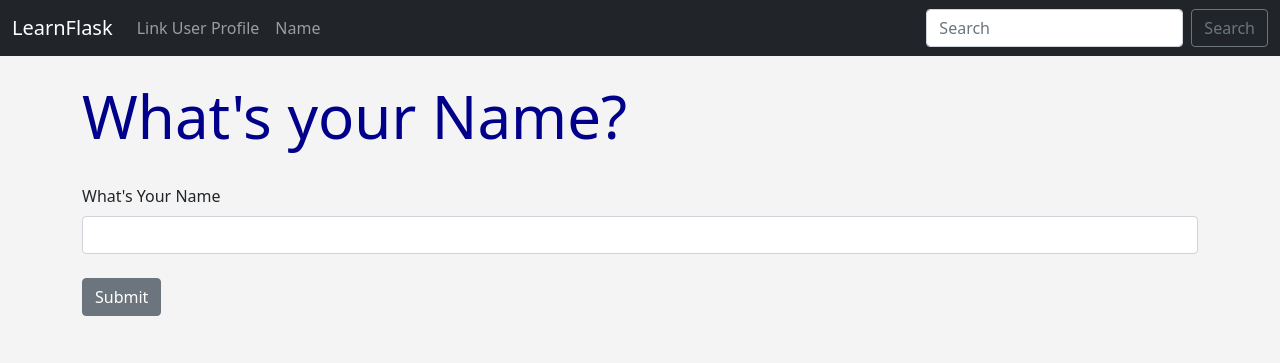
After one commit to harshitadharamansharma/Flask_prac, a Flask app: page /name in a window 1280 px wide. The commit adds this page. Shown: the top 363 px of the page. Run offline with Flask 3, Linux system fonts and the light colour scheme.

Commit message:
second commit

```diff
--- a/app.py
+++ b/app.py
@@ -1,8 +1,32 @@
 from flask import Flask, render_template
+from flask_wtf import FlaskForm
+from wtforms import StringField, SubmitField  # not only a flask thing; framework agnostic form system
+from wtforms.validators import DataRequired
+from flask import flash
 
 
 # Create a flask instance
 app = Flask(__name__)
+app.config['SECRET_KEY']="MY SECRET KEY THAT NO ONE IS SUPPOSED TO KNOW"
+
+#Create a form class
+class NamerForm(FlaskForm):
+    name = StringField("What's Your Name", validators=[DataRequired()])
+    submit = SubmitField("Submit")
+
+
+# BooleanField
+# DataFields
+# DateTimeField
+# RadioField
+# TextAreaField
+
+
+## Validators
+# DataRequired
+# IPAdress
+# flask-WTF docs
+
 
 
 # Create  a route decorator
@@ -17,6 +41,7 @@ app = Flask(__name__)
 def index():
     nname = "haha"
     stuff = "This is <strong>Bold</strong> text."
+    flash("Welcome to our Website!")
     return render_template("index.html", user_name = nname, Stuff_html = stuff)
 
 # FILTERS
@@ -42,7 +67,9 @@ def user(name):
     First_name = name  #"MYMYName"
     stuff = "This is <strong>Bold</strong> Text"
     LList = ["haaha", "dfdfg", "sdsdf", "fklklkd"]
-    return render_template("user.html", First_name=First_name, stuff = stuff, name_list=LList)
+    pizza_list = ["mashroom", "Sweet corn", "cheeze", 67]
+    return render_template("user.html", First_name=First_name, stuff = stuff, name_list=LList, Pizza_Menu = pizza_list)
+
 
 
 #Create custom error Pages
@@ -61,3 +88,17 @@ def internal_server(e):
 
 # if __name__ == '__main__':
 #     index()
+
+
+@app.route('/name', methods=['GET', 'POST'])
+# you usually post a form and get a web page as a response
+def name():
+    name = None
+    form = NamerForm()    # NameerForm class's obhject created by us
+    # Validate Form
+    if form.validate_on_submit():
+        name = form.name.data
+        form.name.data = ''
+        flash("Form Submitted Successfully!")
+
+    return render_template("name.html", name = name, form = form)
--- /dev/null
+++ b/static/css/style.css
@@ -0,0 +1,14 @@
+h1 {
+    color: darkblue;
+    font-size: 60px;
+}
+
+body{
+    background: #f4f4f4;
+
+}
+
+#demo{
+    font-size: 12px;
+    color: darkblue;
+}
--- /dev/null
+++ b/static/js/myfile.js
@@ -0,0 +1 @@
+document.getElementById('demo').innerHTML = "This was created with Javascript"
--- a/templates/404.html
+++ b/templates/404.html
@@ -1,6 +1,12 @@
+{% extends 'base.html' %}
+
+{% block content %}
+
     <br>
     <center>
         <h1>404 Error
         </h1>
         <p>Page Not Found - Try Again...</p>
     </center>
+
+{% endblock %}
--- a/templates/500.html
+++ b/templates/500.html
@@ -1,6 +1,11 @@
+{% extends 'base.html' %}
+
+{% block content %}
     <br>
         <center>
             <h1>500 Internal Server Error
             </h1>
             <p>Try Again...</p>
         </center>
+
+{% endblock %}
--- a/templates/base.html
+++ b/templates/base.html
@@ -0,0 +1,47 @@
+<!doctype html>
+<html lang="en">
+  <head>
+    <!-- Required meta tags -->
+    <meta charset="utf-8">
+    <meta name="viewport" content="width=device-width, initial-scale=1">
+
+    <!-- Bootstrap CSS -->
+    <link href="https://cdn.jsdelivr.net/npm/bootstrap@5.0.2/dist/css/bootstrap.min.css" rel="stylesheet" integrity="sha384-EVSTQN3/azprG1Anm3QDgpJLIm9Nao0Yz1ztcQTwFspd3yD65VohhpuuCOmLASjC" crossorigin="anonymous">
+
+    <!-- Our CSS -->
+    <link href="{{ url_for('static', filename='css/style.css') }}" rel="stylesheet">
+
+
+    <title>LearnFlaskwithHaha</title>
+  </head>
+  <body>
+    <!-- <h1>Hello, world!</h1> -->
+
+    <!-- Adding Navbar -->
+        {% include 'navbar.html' %}
+
+    <br/>
+    <div class="container">
+        {% block content %}
+
+        {% endblock %}
+    </div>
+    <!-- Optional JavaScript; choose one of the two! -->
+
+    <!-- Option 1: Bootstrap Bundle with Popper -->
+    <script src="https://cdn.jsdelivr.net/npm/bootstrap@5.0.2/dist/js/bootstrap.bundle.min.js" integrity="sha384-MrcW6ZMFYlzcLA8Nl+NtUVF0sA7MsXsP1UyJoMp4YLEuNSfAP+JcXn/tWtIaxVXM" crossorigin="anonymous"></script>
+
+    <!-- Option 2: Separate Popper and Bootstrap JS -->
+    <!--
+    <script src="https://cdn.jsdelivr.net/npm/@popperjs/core@2.9.2/dist/umd/popper.min.js" integrity="sha384-IQsoLXl5PILFhosVNubq5LC7Qb9DXgDA9i+tQ8Zj3iwWAwPtgFTxbJ8NT4GN1R8p" crossorigin="anonymous"></script>
+    <script src="https://cdn.jsdelivr.net/npm/bootstrap@5.0.2/dist/js/bootstrap.min.js" integrity="sha384-cVKIPhGWiC2Al4u+LWgxfKTRIcfu0JTxR+EQDz/bgldoEyl4H0zUF0QKbrJ0EcQF" crossorigin="anonymous"></script>
+    -->
+  </body>
+</html>
+
+
+<!-- ABOVE <br/> <br/>-->
+
+
+<br/> <br/>
+<!-- BELOW  -->
--- /dev/null
+++ b/templates/name.html
@@ -0,0 +1,41 @@
+{% extends 'base.html' %}
+
+{% block content %}
+
+{% for message in get_flashed_messages() %}
+
+    <div class="alert alert-success alert-dismissible fade show" role="alert">
+        {{ message }}
+        <button type="button" class="btn-close" data-bs-dismiss="alert" aria-label="Close"></button>
+    </div>
+
+{% endfor %}
+
+<!-- <h1>What's Your Name?</h1> -->
+
+{% if name %}
+    <h1>Welcome {{ name }}!!!</h1>
+    <br/>
+    <img src = "{{ url_for('static', filename='images/image_1.png')}}" >
+    <br/><br/>
+
+    <p id="demo"> This is stuff...</p>
+
+<script src="{{ url_for('static', filename='js/myfile.js')}}"></script>
+
+{% else %}
+    <h1>What's your Name?</h1>
+    <br/>
+    <form method = "POST">
+        {{ form.hidden_tag() }}
+
+        {{ form.name.label(class="form-label") }}
+        {{ form.name(class="form-control")}}<br/>
+        {{ form.submit(class="btn btn-secondary")}}
+
+    </form>
+
+
+{% endif %}
+
+{% endblock %}
--- /dev/null
+++ b/templates/navbar.html
@@ -0,0 +1,42 @@
+<nav class="navbar navbar-expand-lg navbar-dark bg-dark">
+    <!-- changed both the light to dark in the navbar -->
+    <div class="container-fluid">
+      <a class="navbar-brand" href="{{url_for('index')}}">LearnFlask</a>
+      <button class="navbar-toggler" type="button" data-bs-toggle="collapse" data-bs-target="#navbarSupportedContent" aria-controls="navbarSupportedContent" aria-expanded="false" aria-label="Toggle navigation">
+        <span class="navbar-toggler-icon"></span>
+      </button>
+      <div class="collapse navbar-collapse" id="navbarSupportedContent">
+        <ul class="navbar-nav me-auto mb-2 mb-lg-0">
+          <!-- <li class="nav-item">
+            <a class="nav-link active" aria-current="page" href="#">Home</a>
+          </li> -->
+          <li class="nav-item">
+            <a class="nav-link" href="{{url_for('user', name = 'Javavavaha')}}">Link User Profile</a>
+          </li>
+
+          <li class="nav-item">
+            <a class="nav-link" href="{{url_for('name')}}">Name</a>
+          </li>
+
+          <!-- <li class="nav-item dropdown">
+            <a class="nav-link dropdown-toggle" href="#" id="navbarDropdown" role="button" data-bs-toggle="dropdown" aria-expanded="false">
+              Dropdown
+            </a>
+            <ul class="dropdown-menu" aria-labelledby="navbarDropdown">
+              <li><a class="dropdown-item" href="#">Action</a></li>
+              <li><a class="dropdown-item" href="#">Another action</a></li>
+              <li><hr class="dropdown-divider"></li>
+              <li><a class="dropdown-item" href="#">Something else here</a></li>
+            </ul>
+          </li> -->
+          <!-- <li class="nav-item">
+            <a class="nav-link disabled" href="#" tabindex="-1" aria-disabled="true">Disabled</a>
+          </li> -->
+        </ul>
+        <form class="d-flex">
+          <input class="form-control me-2" type="search" placeholder="Search" aria-label="Search">
+          <button class="btn btn-outline-secondary" type="submit">Search</button>
+        </form>
+      </div>
+    </div>
+  </nav>
```
Also changed, not shown: templates/index.html (+18 -0 lines), templates/user.html (+26 -3 lines), static/images/image_1.png (added). Lines whose indentation alone changed are shown as unchanged.
